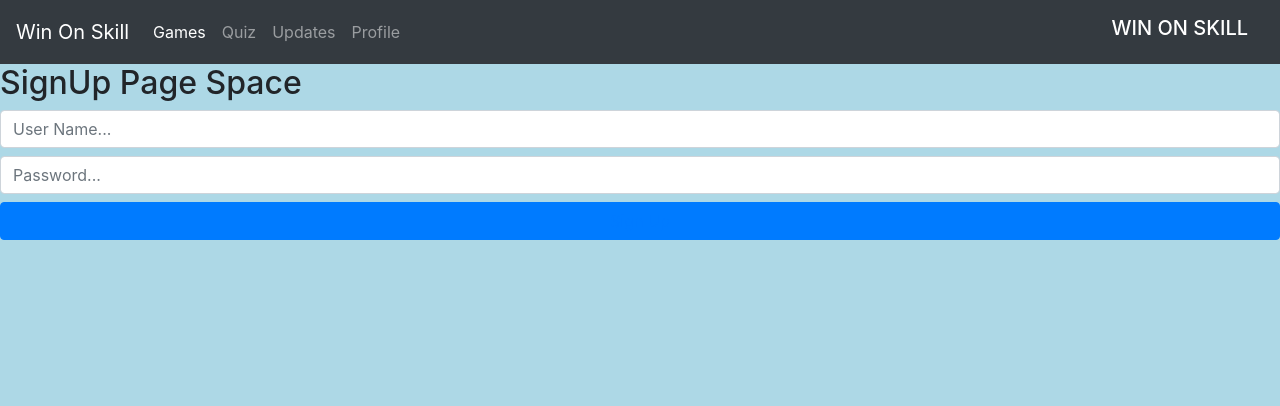
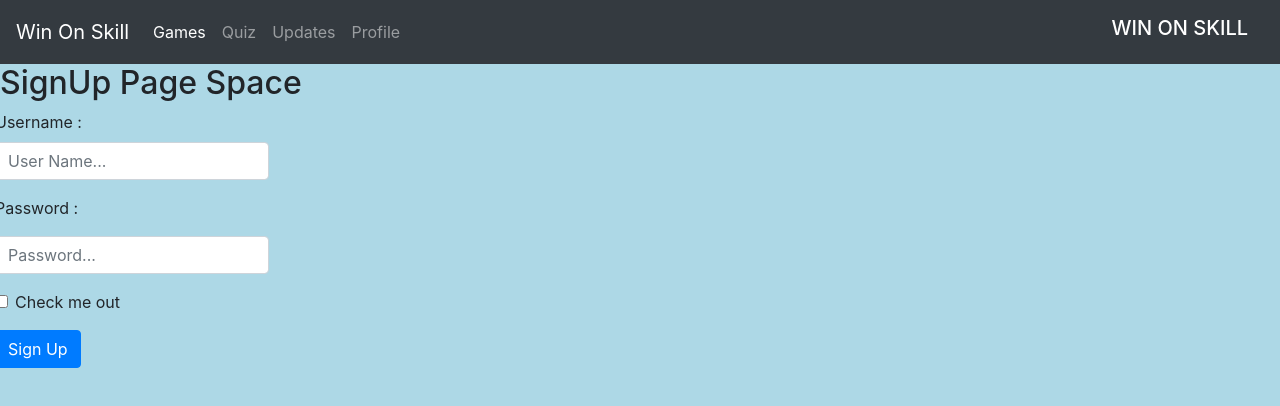
Before and after one commit to nakulGoyal19/Win-On-Skill, a React (Create React App) app in the folder win-on-skill-frontend/: page /SignUp in a window 1280 px wide. Shown: the top 406 px of the page. Built offline with nearby package versions, Linux system fonts and the light colour scheme.

Commit message:
used react-bootstrap to style forms and buttons

```diff
--- a/win-on-skill-frontend/src/components/profile.js
+++ b/win-on-skill-frontend/src/components/profile.js
@@ -1,5 +1,6 @@
 import React,{Component} from 'react';
 import {Link} from 'react-router-dom';
+import {Button} from 'react-bootstrap'
 export default class Profile extends Component{
     render(){
         if(this.props.signedIn==='true')
@@ -12,7 +13,7 @@ export default class Profile extends Component{
                     <h6>Games Won: {this.props.user.games.gamesWon}</h6>
                     <h6>Games Lost: {this.props.user.games.gamesLost}</h6>
                     <Link to='/'>
-                        <button onClick={this.props.changeStateToFalse()}>Logout</button>
+                        <Button variant="danger" onClick={this.props.changeStateToFalse()}>Logout</Button>
                     </Link>
                 </>
             )
@@ -21,9 +22,8 @@ export default class Profile extends Component{
                 <>
                     <h2>Profile Page Space</h2>
                     <h5>You're currently logged in as a guest.</h5>
-                    <Link to='SignIn'>Sign In </Link>
-                    or
-                    <Link to='SignUp'> Sign Up</Link>
+                    <Link to='SignIn'><Button variant="primary">Sign In</Button></Link>
+                    <Link to='SignUp'><Button variant="outline-primary">Sign Up</Button></Link>
 
                 </>
             )
--- a/win-on-skill-frontend/src/components/signin.js
+++ b/win-on-skill-frontend/src/components/signin.js
@@ -1,5 +1,6 @@
 import React,{Component} from 'react';
 import {Link} from 'react-router-dom';
+import {Form,Button} from 'react-bootstrap';
 export default class SignIn extends Component{
     state={
         username:"",
@@ -19,9 +20,11 @@ export default class SignIn extends Component{
             return(
                 <>
                     <h2>SignIn Page Space</h2>
-                    <form onSubmit={this.props.changeStateToTrue.bind(this,values)}>
-                        <div className="form-group">
-                            <input
+                    <Form onSubmit={this.props.changeStateToTrue.bind(this,values)}>
+                        <Form.Row>
+                            <Form.Group controlId="formBasicEmail">
+                                <Form.Label>Username : </Form.Label>
+                                <Form.Control
                                     type="text"
                                     placeholder="User Name..."
                                     className="form-control"
@@ -29,7 +32,13 @@ export default class SignIn extends Component{
                                     onChange={this.handleChange}
                                     required
                                 />
-                            <input
+
+                            </Form.Group>
+                        </Form.Row>
+                        <Form.Row>
+                            <Form.Group controlId="formBasicPassword">
+                                <Form.Label>Password : </Form.Label>
+                                <Form.Control
                                     type="password"
                                     placeholder="Password..."
                                     className="form-control mt-2"
@@ -37,18 +46,24 @@ export default class SignIn extends Component{
                                     onChange={this.handleChange}
                                     required
                                 />
-
-                                <button type='submit' className="col btn btn-primary mt-2"><Link to='/'>Sign In</Link></button>
-
-                        </div>
-                    </form>
+                            </Form.Group>
+                        </Form.Row>
+                        <Form.Row>
+                            <Form.Group controlId="formBasicCheckbox">
+                                <Form.Check type="checkbox" label="Check me out" required />
+                            </Form.Group>
+                        </Form.Row>
+                        <Form.Row>
+                            <Button type='submit' variant="primary">Sign In</Button>
+                        </Form.Row>
+                    </Form>
                 </>
             )
         }
         else
         {
             return(
-                <h4>Sign In Successful<Link to='/'> Click here </Link>to get to welcome page</h4>
+                <h4>Sign In Successful<Link to='/'><Button variant="outline-success">click here</Button></Link>to get to welcome page</h4>
             )
         }
     }
--- a/win-on-skill-frontend/src/components/signup.js
+++ b/win-on-skill-frontend/src/components/signup.js
@@ -1,5 +1,6 @@
 import React,{Component} from 'react';
 import {Link} from 'react-router-dom';
+import {Form,Button} from 'react-bootstrap'
 export default class SignUp extends Component{
     state={
         username:"",
@@ -21,9 +22,11 @@ export default class SignUp extends Component{
 
                 <>
                     <h2>SignUp Page Space</h2>
-                    <form onSubmit={this.props.changeStateToTrue.bind(this,values)}>
-                        <div className="form-group">
-                            <input
+                    <Form onSubmit={this.props.changeStateToTrue.bind(this,values)}>
+                        <Form.Row>
+                            <Form.Group controlId="formBasicEmail">
+                                <Form.Label>Username : </Form.Label>
+                                <Form.Control
                                     type="text"
                                     placeholder="User Name..."
                                     className="form-control"
@@ -31,7 +34,13 @@ export default class SignUp extends Component{
                                     onChange={this.handleChange}
                                     required
                                 />
-                            <input
+
+                            </Form.Group>
+                        </Form.Row>
+                        <Form.Row>
+                            <Form.Group controlId="formBasicPassword">
+                                <Form.Label>Password : </Form.Label>
+                                <Form.Control
                                     type="password"
                                     placeholder="Password..."
                                     className="form-control mt-2"
@@ -39,18 +48,24 @@ export default class SignUp extends Component{
                                     onChange={this.handleChange}
                                     required
                                 />
-
-                                <button type='submit' className="col btn btn-primary mt-2"><Link to='/'>Sign Up</Link></button>
-
-                        </div>
-                    </form>
+                            </Form.Group>
+                        </Form.Row>
+                        <Form.Row>
+                            <Form.Group controlId="formBasicCheckbox">
+                                <Form.Check type="checkbox" label="Check me out" required />
+                            </Form.Group>
+                        </Form.Row>
+                        <Form.Row>
+                            <Button type='submit' variant="primary">Sign Up</Button>
+                        </Form.Row>
+                    </Form>
 
                 </>
             )
         }
         else{
             return(
-                <h4>Sign Up Successful<Link to='/'> Click here </Link>to get to welcome page</h4>
+                <h4>Sign Up Successful<Link to='/'><Button variant="outline-success">Click here</Button></Link>to get to welcome page</h4>
             )
 
         }
--- a/win-on-skill-frontend/src/components/welcomepage.js
+++ b/win-on-skill-frontend/src/components/welcomepage.js
@@ -1,5 +1,6 @@
 import React,{Component} from 'react';
 import {Link} from 'react-router-dom';
+import {Button} from 'react-bootstrap';
 export default class WelcomePage extends Component{
 
     render(){
@@ -8,9 +9,9 @@ export default class WelcomePage extends Component{
                 <>
                     <h2>Welcome Page Space</h2>
                     <h5>You are in a guest session
-                    <Link to='SignIn'> SignIn  </Link>
+                    <Link to='SignIn'><Button variant="outline-primary">Sign In</Button></Link>
                     or
-                    <Link to='SignUp'>  SignUp </Link>
+                    <Link to='SignUp'><Button variant="outline-primary">Sign Up</Button></Link>
                     to gain some coins .</h5>
                 </>
             )
```
Lines whose indentation alone changed are shown as unchanged.
